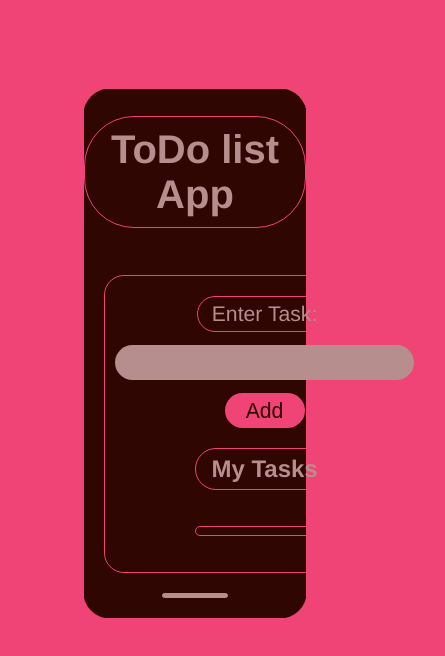
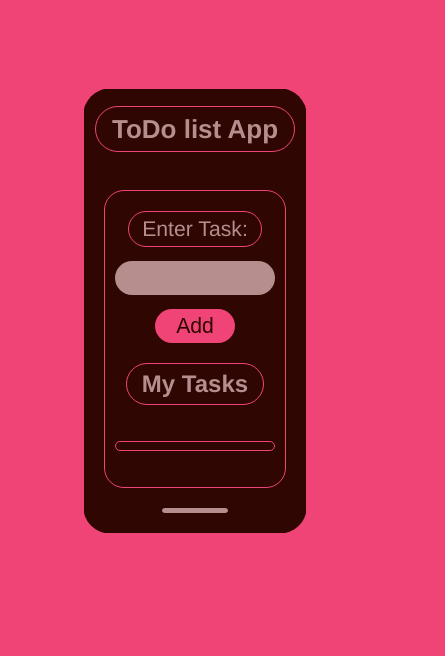
Before and after one commit to Patrickodida/My-To-Do-List-App, a plain HTML site: page index.html in a window 390 px wide. Shown: the whole page, 445 px wide, since content can reach past the window. Drawn offline with nearby package versions, Linux system fonts and the light colour scheme.

Commit message:
Add responsiveness for mobile screens

```diff
--- a/style.css
+++ b/style.css
@@ -144,3 +144,29 @@ button {
   padding: 0.025em;
   margin-bottom: 1em;
 }
+
+@media (max-width: 540px) {
+  h1.heading {
+    font-size: 1.625rem;
+  }
+}
+
+@media (max-width: 740px) {
+  .item-input {
+    display: block;
+  }
+
+    .task-wrapper {
+      display: block;
+      text-align: center;
+    }
+
+    .content-wrapper {
+      display: block;
+    }
+
+    input[type="text"] {
+      width: 100%;
+      box-sizing: border-box;
+    }
+}
```
